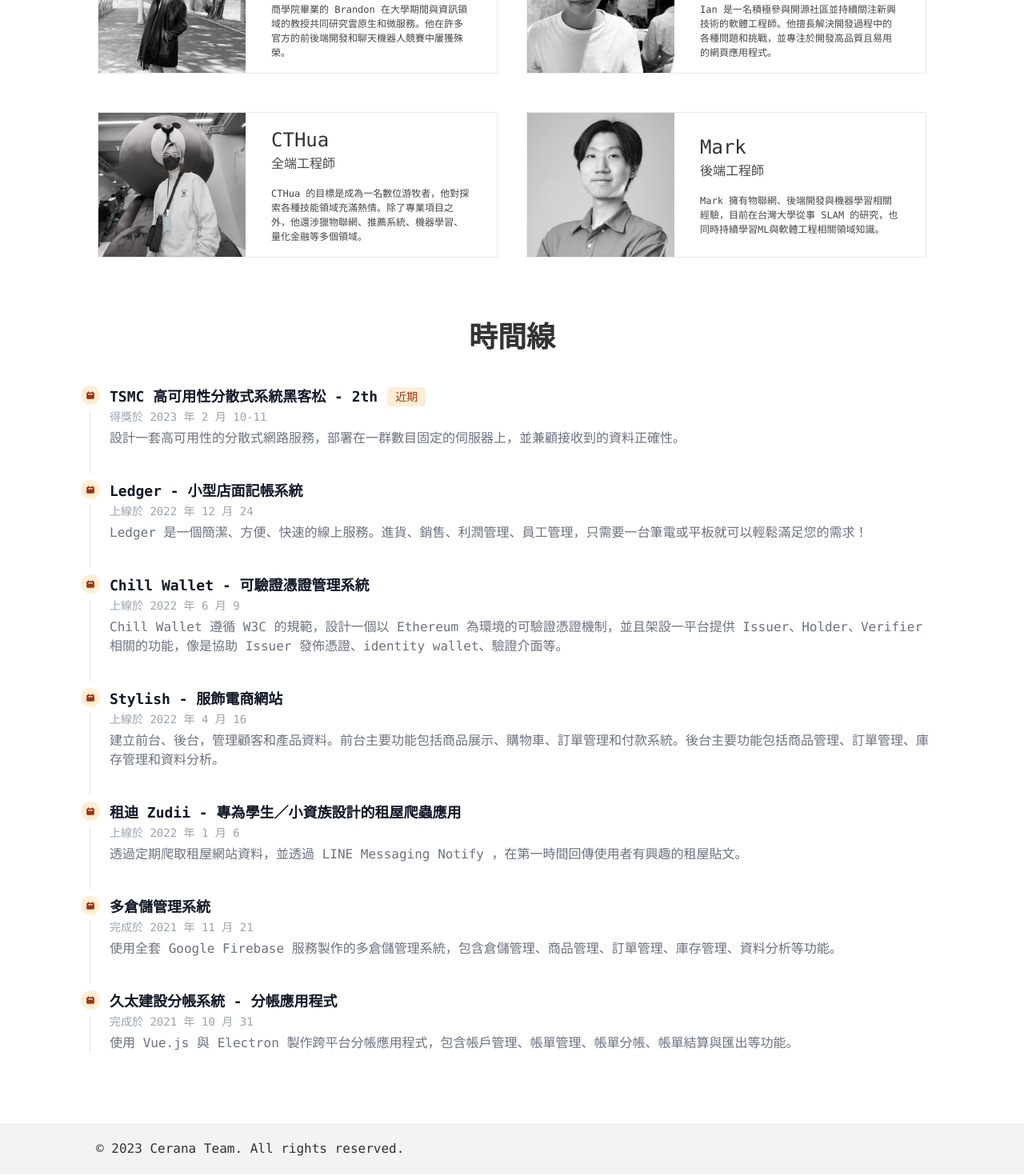
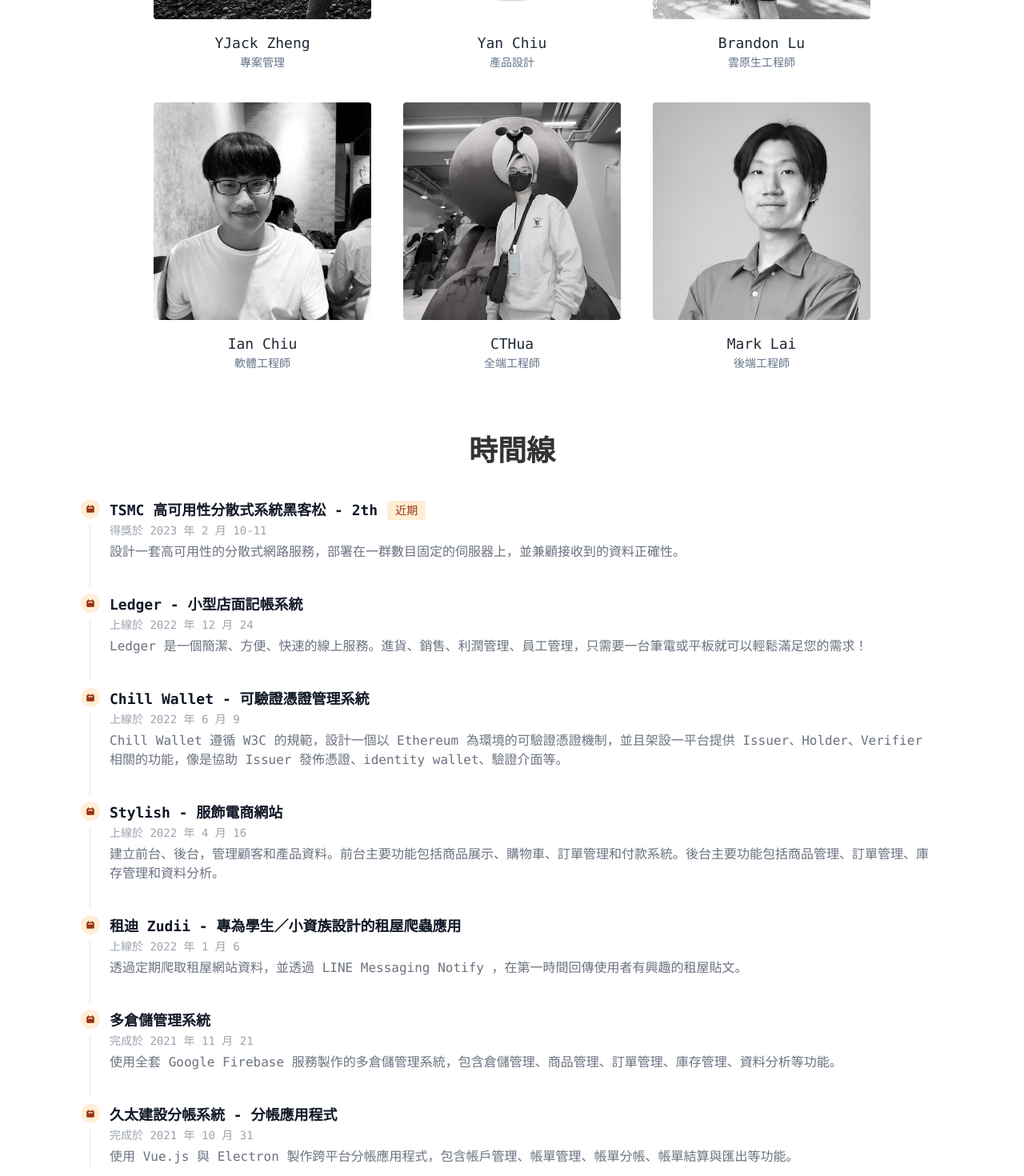
Before and after one commit to CeranaStudio/official-website, a Nuxt app: page /about in a window 1280 px wide. Shown: the part 580-2050 px from the top of the page at 80% size. Built offline with nearby package versions, Linux system fonts and the light colour scheme.

Commit message:
feat: update team and footer to cleaner

```diff
--- a/components/AppFooter.vue
+++ b/components/AppFooter.vue
@@ -1,94 +1,7 @@
 <template>
-    <footer class="footer">
-        <section class="footer_copyright">© 2023 Cerana Team. All rights reserved.</section>
+    <footer class="my-10">
+        <p class="text-center text-md text-slate-500">
+            © {{ new Date().getFullYear() }} Cerana Team. All rights reserved.
+        </p>
     </footer>
 </template>
-<style scoped>
-.footer {
-    color: #333;
-    line-height: 1.5;
-    padding-top: 0 !important;
-    padding-bottom: 0 !important;
-    height: 64px;
-    background-color: #f3f3f3;
-    left: 0;
-    bottom: 0;
-    display: -webkit-box;
-    display: -ms-flexbox;
-    display: flex;
-    -webkit-box-align: center;
-    -ms-flex-align: center;
-    align-items: center;
-    -webkit-box-pack: justify;
-    -ms-flex-pack: justify;
-    justify-content: space-between;
-}
-
-@media screen and (max-width: 320px) {
-    .footer {
-        padding: 32px 20px;
-    }
-}
-
-@media screen and (min-width: 320px) {
-    .footer {
-        padding: 32px 20px;
-    }
-}
-
-@media screen and (min-width: 375px) {
-    .footer {
-        padding: 32px 24px;
-    }
-}
-
-@media screen and (min-width: 425px) {
-    .footer {
-        padding: 32px 24px;
-    }
-}
-
-@media screen and (min-width: 1024px) {
-    .footer {
-        padding: 50px 115px;
-    }
-}
-
-@media screen and (min-width: 1280px) {
-    .footer {
-        padding: 50px 120px;
-    }
-}
-
-@media screen and (min-width: 1440px) {
-    .footer {
-        padding: 50px 120px;
-    }
-}
-
-@media screen and (min-width: 320px) and (max-width: 768px) {
-    .footer span {
-        display: none;
-    }
-}
-
-@media screen and (max-width: 425px) {
-    .footer {
-        font-size: 12px;
-        line-height: 1.5;
-    }
-}
-
-@media screen and (min-width: 1024px) {
-    .footer {
-        font-size: 16px;
-        line-height: 1.4;
-    }
-}
-
-@media screen and (max-width: 425px) {
-    .footer__copyright {
-        width: 200px;
-    }
-}
-</style>
--- a/components/about/Team.vue
+++ b/components/about/Team.vue
@@ -1,48 +1,45 @@
 <template>
-    <div>
+    <div class="mt-16 px-20">
         <h1 class="text-center text-4xl font-bold">團隊</h1>
-        <div class="mt-10 grid grid-cols-1 gap-4 lg:grid-cols-2">
+        <p class="text-center text-lg text-gray-500 mt-4">
+            我們是一個多元團隊！我們來自不同的背景，為工作帶來不同的個性、經驗和技能。這就是我們團隊如此特別的原因!
+        </p>
+        <div class="grid md:grid-cols-3 gap-10 mx-auto max-w-4xl mt-12">
             <UiPersonCard
                 class="mx-auto"
                 src="/img/about/YJack.jpg"
-                title="YJack0000"
+                title="YJack Zheng"
                 role="專案管理"
-                description="YJack 擁有豐富的物聯網、微服務和前端開發經驗。他曾在賴瑞科技負責設計一款結合影像視覺和訊號模擬的硬體遊戲助手。目前，他正負責經營並促進東蜂工作室的業務發展。"
             />
             <UiPersonCard
                 class="mx-auto"
                 src="/img/about/Yan.png"
                 title="Yan Chiu"
                 role="產品設計"
-                description="Yan Chiu 擁有四年後端開發經驗，目前在陽明交通大學研究區塊鏈技術。他曾參與設計區塊鏈錢包管理系統和供應鏈碳排放管理系統，現在正在與東蜂工作室合作開發在線服務。"
             />
             <UiPersonCard
                 class="mx-auto"
                 src="/img/about/Brandon.jpg"
                 title="Brandon Lu"
                 role="雲原生工程師"
-                description="商學院畢業的 Brandon 在大學期間與資訊領域的教授共同研究雲原生和微服務。他在許多官方的前後端開發和聊天機器人競賽中屢獲殊榮。"
             />
             <UiPersonCard
                 class="mx-auto"
                 src="/img/about/Ian.jpg"
                 title="Ian Chiu"
                 role="軟體工程師"
-                description="Ian 是一名積極參與開源社區並持續關注新興技術的軟體工程師。他擅長解決開發過程中的各種問題和挑戰，並專注於開發高品質且易用的網頁應用程式。"
             />
             <UiPersonCard
                 class="mx-auto"
                 src="/img/about/CTHua.jpg"
                 title="CTHua"
                 role="全端工程師"
-                description="CTHua 的目標是成為一名數位游牧者，他對探索各種技能領域充滿熱情。除了專業項目之外，他還涉獵物聯網、推薦系統、機器學習、量化金融等多個領域。"
             />
             <UiPersonCard
                 class="mx-auto"
                 src="/img/about/Mark.jpg"
-                title="Mark"
+                title="Mark Lai"
                 role="後端工程師"
-                description="Mark 擁有物聯網、後端開發與機器學習相關經驗，目前在台灣大學從事 SLAM 的研究，也同時持續學習ML與軟體工程相關領域知識。"
             />
         </div>
     </div>
--- a/components/home/About.vue
+++ b/components/home/About.vue
@@ -21,22 +21,28 @@
                 </div>
             </div>
             <h1
-                class="my-10 mx-auto w-full max-w-[700px] py-10 px-2 text-center text-xl text-white"
+                class="my-10 mx-auto w-full max-w-[700px] py-10 px-2 text-center text-2xl text-white"
+            >
+                特色
+            </h1>
+
+            <!-- <h1
+                class="my-10 mx-auto w-full max-w-[700px] py-10 px-2 text-center text-2xl text-white"
             >
                 我們專業的團隊能夠提供創新的網站設計和完整的開發解決方案。我們致力於提供最優質的產品和服務，並確保您的網站在所有設備上都能正常運行。
-            </h1>
+            </h1> -->
             <div
                 class="grid w-screen max-w-[1200px] grid-cols-1 gap-10 p-8 pt-0 sm:p-20 sm:pt-0 md:grid-cols-3"
             >
                 <UiImageCard class="bg-green-500" src="/img/home/app-development.png"
-                    ><template #title>網頁應用</template></UiImageCard
-                >
+                    ><template #title>界面開發</template>
+                </UiImageCard>
                 <UiImageCard class="bg-sky-500" src="/img/home/smartphone.png"
-                    ><template #title>移動端支援</template></UiImageCard
-                >
+                    ><template #title>移動端支援</template>
+                </UiImageCard>
                 <UiImageCard class="bg-red-500" src="/img/home/high-avalibility.png"
-                    ><template #title>高可用性</template></UiImageCard
-                >
+                    ><template #title>輕鬆上雲</template>
+                </UiImageCard>
             </div>
         </div>
     </div>
--- a/components/home/Hero.vue
+++ b/components/home/Hero.vue
@@ -1,9 +1,8 @@
 <template>
     <div
-        class="mx-auto flex min-h-[552px] max-w-[1200px] flex-col-reverse flex-wrap items-center justify-center lg:min-h-[60vh] lg:flex-row"
-    >
+        class="mx-auto flex min-h-[552px] max-w-[1200px] flex-col-reverse flex-wrap items-center justify-center lg:min-h-[60vh] lg:flex-row">
         <div class="home__hero__text">
-            <h1 name="title">穩定、可靠</h1>
+            <h1 name="title">訂製專屬方案</h1>
             <p name="context">
                 規劃！設計！實作！建構！<br />
                 東蜂根據您的需求和目標，製作出符合您期望的網站。
@@ -33,33 +32,39 @@ onMounted(() => {
 </script>
 <style scoped>
 .home__hero__text {
-    width: calc(50%-10px);
+    width: 40vw;
     padding: 10px;
 }
+
 .home__hero__text h1 {
     font-size: 56px;
     font-weight: bold;
     margin-bottom: 1rem;
 }
+
 .home__hero__text p {
     font-size: 1rem;
     font-weight: 400;
     margin-bottom: 1rem;
 }
+
 @media screen and (max-width: 1024px) {
     .home__hero__text {
         width: 100%;
         text-align: center;
     }
+
     .home__hero__text h1 {
         font-size: 48px;
     }
 }
+
 .home__hero__img {
     width: 50%;
     overflow: hidden;
     position: relative;
 }
+
 .home__hero__img img {
     width: 50vw;
     max-width: 540px;
@@ -71,11 +76,13 @@ onMounted(() => {
     object-fit: contain;
     object-position: center;
 }
+
 @media screen and (max-width: 1024px) {
     .home__hero__img {
         height: 400px;
         width: 100%;
     }
+
     .home__hero__img img {
         width: 80vw;
         max-width: 540px;
@@ -88,18 +95,22 @@ onMounted(() => {
         object-position: center;
     }
 }
+
 @media screen and (max-width: 425px) {
     .home__hero__img {
         height: 250px;
     }
 }
+
 .fade-in {
     animation: fade-in 1s ease-in-out;
 }
+
 @keyframes fade-in {
     0% {
         opacity: 0;
     }
+
     100% {
         opacity: 1;
     }
--- a/components/ui/PersonCard.vue
+++ b/components/ui/PersonCard.vue
@@ -1,14 +1,23 @@
 <template>
-    <div class="team__grid__item mx-auto flex flex-col sm:flex-row">
-        <div class="team__full-width">
-            <img :src="src" class="team__full-width__image" />
+    <div class="group">
+        <div class="w-full aspect-square">
+            <picture>
+                <source :srcset="src" type="image/webp" sizes="(max-width: 800px) 100vw, 400px" />
+                <img
+                    :src="src"
+                    alt="Marcell Ziemann"
+                    sizes="(max-width: 800px) 100vw, 400px"
+                    class="w-full rounded transition group-hover:-translate-y-1 group-hover:shadow-xl bg-white object-cover object-center aspect-square"
+                    width="400"
+                    height="400"
+                    loading="lazy"
+                    decoding="async"
+                />
+            </picture>
         </div>
-        <div class="team__details">
-            <div class="title">{{ title }}</div>
-            <div class="role">{{ role }}</div>
-            <div class="description">
-                {{ description }}
-            </div>
+        <div class="mt-4 text-center">
+            <h2 class="text-lg text-gray-800">{{ title }}</h2>
+            <h3 class="text-sm text-slate-500">{{ role }}</h3>
         </div>
     </div>
 </template>
@@ -57,6 +66,7 @@ defineProps({
     border: 0.1px solid rgba(51, 51, 51, 0.1);
     overflow: hidden;
 }
+
 .team__full-width {
     max-width: 200px;
     max-height: 250px;
@@ -64,11 +74,13 @@ defineProps({
     margin-left: -32px;
     margin-bottom: -32px;
 }
+
 @media screen and (max-width: 640px) {
     .team__full-width {
         margin: -16px -48px 24px;
     }
 }
+
 .team__details {
     display: -webkit-box;
     display: -ms-flexbox;
@@ -84,18 +96,22 @@ defineProps({
     justify-content: flex-start;
     margin-left: 32px;
 }
+
 .team__grid__item .title {
     line-height: 1.5;
     font-size: 24px;
 }
+
 .team__grid__item .description,
 .team__grid__item .role {
     line-height: 1.5;
     opacity: 0.9;
 }
+
 .team__grid__item .description {
     font-size: 12px;
 }
+
 .team__grid__item .description {
     padding-top: 16px;
     padding-right: 16px;
```
